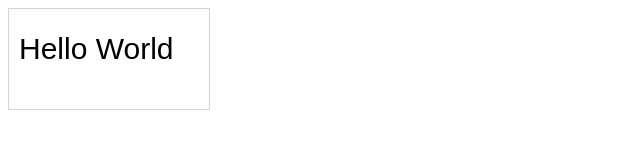
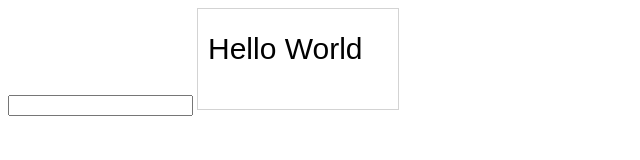
Before and after one commit to elithepidude/elithepidude.github.io, a plain HTML site: page index.html in a window 1280 px wide. Shown: the whole page, without its empty margins (0-640 px from the left). Drawn offline with Linux system fonts and the light colour scheme.

Commit message:
Update index.html

```diff
--- a/index.html
+++ b/index.html
@@ -2,6 +2,7 @@
 <html>
 <body>
 
+<input type="text" id="fname" name="fname">
 <canvas id="myCanvas" width="200" height="100" style="border:1px solid #d3d3d3;">
 Your browser does not support the HTML canvas tag.</canvas>
 
```
